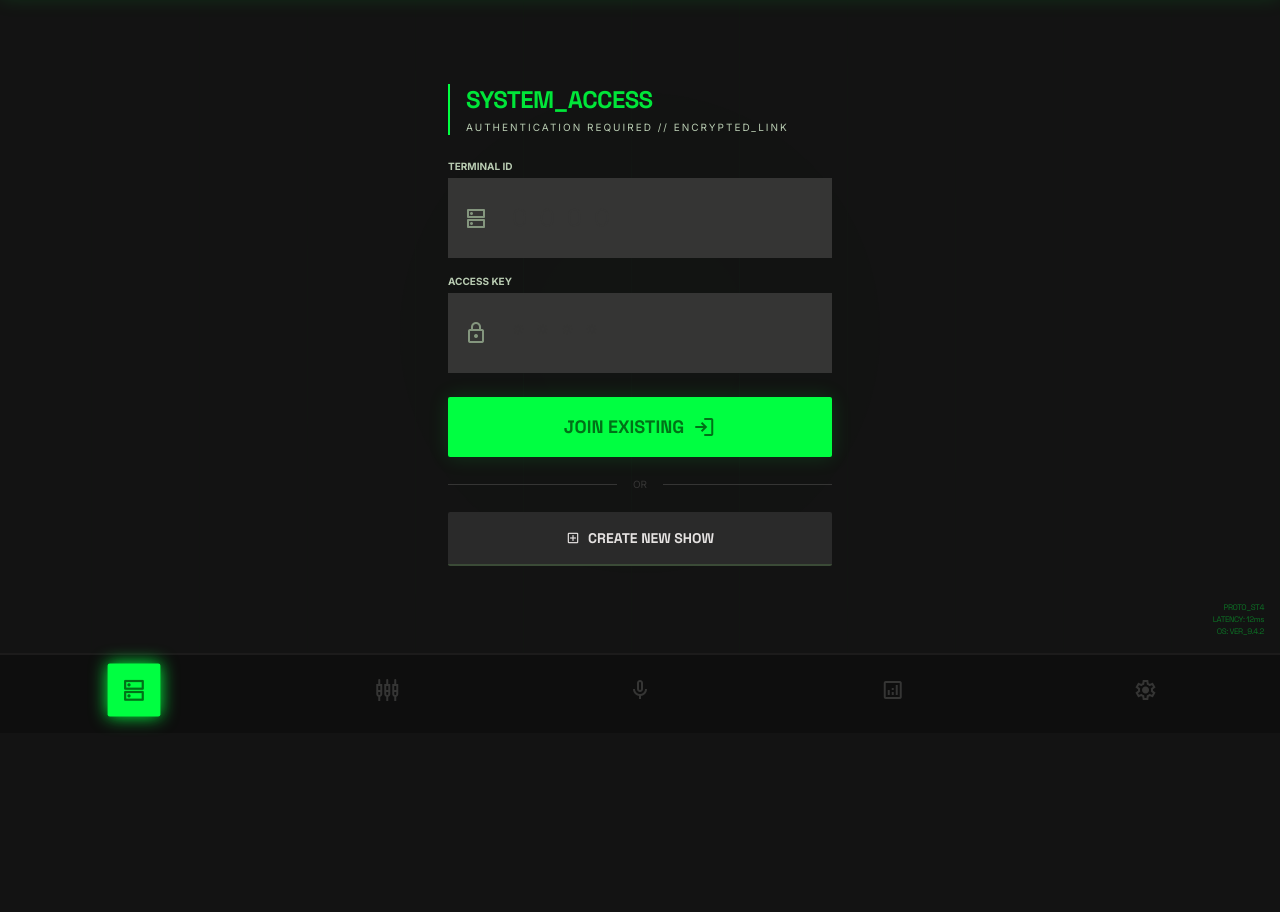
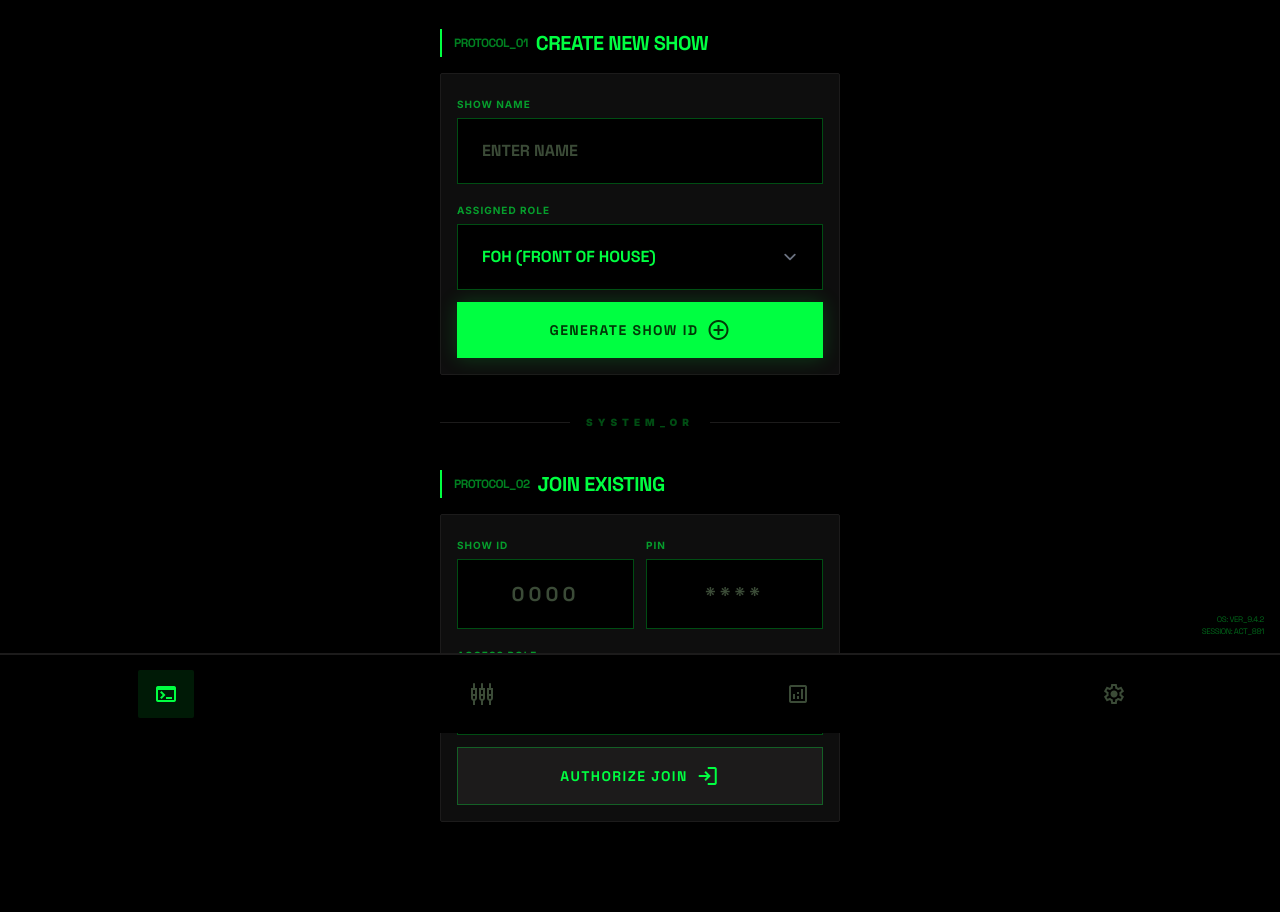
Before and after one commit to fmiguelfreak/av-comm-server, a website: page public/index.html in a window 1280 px wide. Shown: the part 67-979 px from the top of the page. Before the commit the page ends 884 px from the top, so only its background shows below. Drawn offline with nearby package versions, Linux system fonts and the light colour scheme.

Commit message:
Update index.html

```diff
--- a/public/index.html
+++ b/public/index.html
@@ -3,10 +3,9 @@
 <html class="dark" lang="en"><head>
 <meta charset="utf-8"/>
 <meta content="width=device-width, initial-scale=1.0, maximum-scale=1.0, user-scalable=no" name="viewport"/>
-<title>ST-04 // OPS-9 COMMAND</title>
+<title>STAGE_TECH_AUTH // OPS-9</title>
 <script src="https://cdn.tailwindcss.com?plugins=forms,container-queries"></script>
 <link href="https://fonts.googleapis.com/css2?family=Space+Grotesk:wght@300;400;500;600;700&amp;family=Inter:wght@400;700;900&amp;display=swap" rel="stylesheet"/>
-<link href="https://fonts.googleapis.com/css2?family=Material+Symbols+Outlined:wght,FILL@100..700,0..1&amp;display=swap" rel="stylesheet"/>
 <link href="https://fonts.googleapis.com/css2?family=Material+Symbols+Outlined:wght,FILL@100..700,0..1&amp;display=swap" rel="stylesheet"/>
 <script id="tailwind-config">
       tailwind.config = {
@@ -14,185 +13,179 @@
         theme: {
           extend: {
             colors: {
-              "on-surface-variant": "#b9ccb2",
-              "on-primary-fixed-variant": "#00530e",
+              "primary": "#00FF41",
               "on-primary": "#003907",
-              "secondary-fixed": "#ffdcc1",
-              "on-error-container": "#ffdad6",
-              "secondary-fixed-dim": "#ffb778",
-              "on-secondary-fixed": "#2e1500",
-              "error-container": "#93000a",
-              "tertiary-fixed": "#ffdad2",
-              "on-primary-fixed": "#002203",
-              "tertiary": "#fff8f6",
-              "tertiary-fixed-dim": "#ffb4a2",
-              "surface-variant": "#353534",
-              "on-error": "#690005",
-              "outline": "#84967e",
-              "tertiary-container": "#ffd3c8",
-              "on-primary-container": "#007117",
-              "secondary": "#ffb778",
-              "primary-fixed-dim": "#00e639",
-              "on-tertiary-fixed": "#3c0700",
-              "inverse-primary": "#006e16",
-              "surface-container-high": "#2a2a2a",
-              "inverse-on-surface": "#313030",
-              "primary-container": "#00ff41",
-              "on-secondary-fixed-variant": "#6c3a00",
-              "surface-container-lowest": "#0e0e0e",
-              "background": "#131313",
-              "surface-bright": "#393939",
-              "secondary-container": "#fd9000",
-              "primary-fixed": "#72ff70",
-              "surface-dim": "#131313",
-              "on-secondary-container": "#613400",
-              "on-tertiary-container": "#b82a00",
-              "on-tertiary-fixed-variant": "#8a1d00",
-              "outline-variant": "#3b4b37",
-              "surface-container-highest": "#353534",
-              "on-background": "#e5e2e1",
-              "surface-container-low": "#1c1b1b",
-              "primary": "#ebffe2",
-              "on-tertiary": "#621100",
-              "inverse-surface": "#e5e2e1",
-              "surface-tint": "#00e639",
-              "surface-container": "#201f1f",
-              "surface": "#131313",
-              "error": "#ffb4ab",
-              "on-surface": "#e5e2e1",
-              "on-secondary": "#4c2700"
+              "background": "#000000",
+              "surface": "#0e0e0e",
+              "surface-variant": "#1c1b1b",
+              "outline": "#3b4b37"
             },
             fontFamily: {
               "headline": ["Space Grotesk"],
-              "body": ["Inter"],
-              "label": ["Inter"]
-            },
-            borderRadius: {"DEFAULT": "0.125rem", "lg": "0.25rem", "xl": "0.5rem", "full": "0.75rem"},
-          },
-        },
+              "body": ["Inter"]
+            }
+          }
+        }
       }
     </script>
 <style>
-      .material-symbols-outlined {
-        font-variation-settings: 'FILL' 0, 'wght' 400, 'GRAD' 0, 'opsz' 24;
-      }
-      body {
-        overflow: hidden;
-        height: 100vh;
-        width: 100vw;
-      }
-      .tactical-glow {
-        box-shadow: 0 0 20px rgba(0, 255, 65, 0.15);
-      }
-      .input-focus-accent:focus-within {
-        border-left: 4px solid #72ff70;
-      }
+      .material-symbols-outlined { font-variation-settings: 'FILL' 0, 'wght' 400, 'GRAD' 0, 'opsz' 24; }
+      body { overflow-x: hidden; min-height: 100vh; background-color: #000; }
+      .tactical-glow { box-shadow: 0 0 20px rgba(0, 255, 65, 0.2); }
+      .neon-border { border: 1px solid rgba(0, 255, 65, 0.3); }
+      .neon-border:focus-within { border-color: #00FF41; box-shadow: 0 0 10px rgba(0, 255, 65, 0.3); }
+      input::-webkit-outer-spin-button, input::-webkit-inner-spin-button { -webkit-appearance: none; margin: 0; }
+      input[type=number] { -moz-appearance: textfield; }
     </style>
-<style>
-    body {
-      min-height: max(884px, 100dvh);
-    }
-  </style>
-  </head>
-<body class="bg-background text-on-background font-body select-none">
-<!-- TopAppBar -->
-<header class="bg-[#131313] dark:bg-[#131313] text-[#00FF41] font-['Space_Grotesk'] uppercase tracking-widest text-sm docked full-width top-0 border-b-4 border-[#1c1b1b] shadow-[0_0_20px_rgba(0,255,65,0.15)] flex justify-between items-center px-4 h-16 w-full fixed z-50">
+</head>
+<body class="bg-black text-primary font-body select-none pb-24">
+<!-- Top Bar -->
+<header class="fixed top-0 left-0 w-full h-16 bg-black border-b-2 border-surface-variant z-50 flex items-center justify-between px-4">
 <div class="flex items-center gap-3">
-<span class="material-symbols-outlined text-[#00FF41]" data-icon="terminal">terminal</span>
-<span class="text-[#00FF41] font-bold tracking-tighter text-xl">ST-04 // OPS-9</span>
+<span class="material-symbols-outlined text-primary" data-icon="security">security</span>
+<h1 class="font-headline font-bold tracking-widest text-lg">STAGE_TECH_AUTH</h1>
 </div>
-<button class="bg-primary-container text-on-primary-container px-3 py-1 font-bold rounded-sm hover:bg-[#2a2a2a] transition-all active:scale-95 duration-75">
-            LEAD
-        </button>
+<div class="flex items-center gap-4 opacity-70">
+<span class="material-symbols-outlined text-sm animate-pulse" data-icon="sensors">sensors</span>
+<span class="material-symbols-outlined text-sm" data-icon="sync">sync</span>
+</div>
 </header>
-<!-- Main Content Canvas -->
-<main class="h-screen w-full flex flex-col items-center justify-center p-6 pt-20 pb-24">
-<!-- Tactical Interface Module -->
-<div class="w-full max-w-sm flex flex-col gap-6">
-<!-- Branding/Status Header -->
-<div class="space-y-1 border-l-2 border-primary-container pl-4">
-<h1 class="font-headline text-2xl font-bold tracking-tight text-primary-fixed-dim">SYSTEM_ACCESS</h1>
-<p class="font-label text-[10px] uppercase tracking-[0.2em] text-on-surface-variant">Authentication Required // encrypted_link</p>
+<main class="pt-24 px-6 max-w-md mx-auto space-y-8">
+<!-- Protocol 01: Create -->
+<section class="space-y-4">
+<div class="flex items-center gap-2 border-l-2 border-primary pl-3">
+<span class="font-headline font-bold text-xs tracking-tighter opacity-50">PROTOCOL_01</span>
+<h2 class="font-headline font-black text-xl uppercase tracking-tight">Create New Show</h2>
 </div>
-<!-- Input Form -->
-<div class="space-y-4">
-<!-- Numeric ID Field -->
-<div class="group relative">
-<label class="font-label text-[10px] uppercase font-bold text-on-surface-variant mb-1 block">Terminal ID</label>
-<div class="bg-surface-container-highest flex items-center p-4 input-focus-accent transition-all">
-<span class="material-symbols-outlined text-outline mr-3" data-icon="dns">dns</span>
-<input class="bg-transparent border-none focus:ring-0 w-full text-2xl font-headline tracking-[0.5em] text-primary-container placeholder:text-surface-variant uppercase" maxlength="4" placeholder="0000" type="text"/>
+<div class="space-y-3 bg-surface p-4 rounded-sm border border-surface-variant">
+<div class="space-y-1">
+<label class="text-[10px] font-bold uppercase tracking-widest opacity-60">Show Name</label>
+<div class="neon-border bg-black flex items-center p-3">
+<input class="bg-transparent border-none focus:ring-0 w-full text-primary placeholder:text-outline uppercase font-headline font-bold" id="create-name" placeholder="ENTER NAME" type="text"/>
 </div>
 </div>
-<!-- PIN Field -->
-<div class="group relative">
-<label class="font-label text-[10px] uppercase font-bold text-on-surface-variant mb-1 block">Access Key</label>
-<div class="bg-surface-container-highest flex items-center p-4 input-focus-accent transition-all">
-<span class="material-symbols-outlined text-outline mr-3" data-icon="lock">lock</span>
-<input class="bg-transparent border-none focus:ring-0 w-full text-2xl font-headline tracking-[0.5em] text-primary-container placeholder:text-surface-variant" maxlength="4" placeholder="****" type="password"/>
+<div class="space-y-1">
+<label class="text-[10px] font-bold uppercase tracking-widest opacity-60">Assigned Role</label>
+<div class="neon-border bg-black flex items-center p-3">
+<select class="bg-transparent border-none focus:ring-0 w-full text-primary font-headline font-bold uppercase cursor-pointer" id="create-role">
+<option class="bg-black" value="FOH">FOH (Front of House)</option>
+<option class="bg-black" value="BOH">BOH (Back of House)</option>
+<option class="bg-black" value="MICS">MICS (Microphones)</option>
+<option class="bg-black" value="CUSTOM">CUSTOM OPERATOR</option>
+</select>
+</div>
+</div>
+<button class="w-full bg-primary text-on-primary font-headline font-black py-4 mt-2 tactical-glow active:scale-[0.98] transition-all uppercase text-sm tracking-widest flex items-center justify-center gap-2" onclick="handleCreate()">
+                Generate Show ID
+                <span class="material-symbols-outlined" data-icon="add_circle">add_circle</span>
+</button>
+</div>
+</section>
+<!-- Divider -->
+<div class="relative flex items-center py-2">
+<div class="flex-grow border-t border-surface-variant"></div>
+<span class="mx-4 text-[10px] font-black opacity-30 tracking-[0.5em]">SYSTEM_OR</span>
+<div class="flex-grow border-t border-surface-variant"></div>
+</div>
+<!-- Protocol 02: Join -->
+<section class="space-y-4">
+<div class="flex items-center gap-2 border-l-2 border-primary pl-3">
+<span class="font-headline font-bold text-xs tracking-tighter opacity-50">PROTOCOL_02</span>
+<h2 class="font-headline font-black text-xl uppercase tracking-tight">Join Existing</h2>
+</div>
+<div class="space-y-3 bg-surface p-4 rounded-sm border border-surface-variant">
+<div class="grid grid-cols-2 gap-3">
+<div class="space-y-1">
+<label class="text-[10px] font-bold uppercase tracking-widest opacity-60">Show ID</label>
+<div class="neon-border bg-black flex items-center p-3">
+<input class="bg-transparent border-none focus:ring-0 w-full text-primary placeholder:text-outline text-center text-xl font-headline font-bold tracking-[0.2em]" id="join-id" maxlength="4" oninput="this.value=this.value.slice(0,4)" placeholder="0000" type="number"/>
+</div>
+</div>
+<div class="space-y-1">
+<label class="text-[10px] font-bold uppercase tracking-widest opacity-60">PIN</label>
+<div class="neon-border bg-black flex items-center p-3">
+<input class="bg-transparent border-none focus:ring-0 w-full text-primary placeholder:text-outline text-center text-xl font-headline font-bold tracking-[0.2em]" id="join-pin" maxlength="4" oninput="this.value=this.value.slice(0,4)" placeholder="****" type="number"/>
 </div>
 </div>
 </div>
-<!-- Action Cluster -->
-<div class="flex flex-col gap-3">
-<!-- Join Button -->
-<button class="w-full bg-primary-container text-on-primary-container font-headline font-black text-lg py-4 rounded-sm tactical-glow active:scale-95 transition-transform flex items-center justify-center gap-2 group">
-                    JOIN EXISTING
-                    <span class="material-symbols-outlined group-hover:translate-x-1 transition-transform" data-icon="login">login</span>
-</button>
-<div class="flex items-center gap-4 py-2">
-<div class="h-[1px] bg-surface-container-highest flex-grow"></div>
-<span class="font-label text-[10px] text-surface-variant">OR</span>
-<div class="h-[1px] bg-surface-container-highest flex-grow"></div>
-</div>
-<!-- Create Button -->
-<a class="w-full bg-surface-container-high text-on-surface font-headline font-bold text-sm py-4 rounded-sm border-b-2 border-outline-variant hover:bg-surface-variant active:scale-95 transition-all flex items-center justify-center gap-2" href="config.html">
-<span class="material-symbols-outlined text-sm" data-icon="add_box">add_box</span>
-                    CREATE NEW SHOW
-                </a>
+<div class="space-y-1">
+<label class="text-[10px] font-bold uppercase tracking-widest opacity-60">Access Role</label>
+<div class="neon-border bg-black flex items-center p-3">
+<select class="bg-transparent border-none focus:ring-0 w-full text-primary font-headline font-bold uppercase cursor-pointer" id="join-role">
+<option class="bg-black" value="FOH">FOH (Front of House)</option>
+<option class="bg-black" value="BOH">BOH (Back of House)</option>
+<option class="bg-black" value="MICS">MICS (Microphones)</option>
+<option class="bg-black" value="CUSTOM">CUSTOM OPERATOR</option>
+</select>
 </div>
 </div>
-<!-- Environment Background Deco -->
-<div class="fixed inset-0 pointer-events-none z-[-1] opacity-5">
-<div class="absolute top-0 left-0 w-full h-full bg-[radial-gradient(circle_at_center,_var(--tw-gradient-stops))] from-primary-container/20 via-transparent to-transparent"></div>
-<div class="grid grid-cols-12 h-full w-full gap-4">
-<div class="border-r border-primary-container/20 h-full"></div>
-<div class="border-r border-primary-container/20 h-full"></div>
-<div class="border-r border-primary-container/20 h-full"></div>
-<div class="border-r border-primary-container/20 h-full"></div>
-<div class="border-r border-primary-container/20 h-full"></div>
-<div class="border-r border-primary-container/20 h-full"></div>
-<div class="border-r border-primary-container/20 h-full"></div>
-<div class="border-r border-primary-container/20 h-full"></div>
-<div class="border-r border-primary-container/20 h-full"></div>
-<div class="border-r border-primary-container/20 h-full"></div>
-<div class="border-r border-primary-container/20 h-full"></div>
-<div class="border-r border-primary-container/20 h-full"></div>
+<button class="w-full bg-surface-variant text-primary border border-primary/30 font-headline font-black py-4 mt-2 active:scale-[0.98] transition-all uppercase text-sm tracking-widest flex items-center justify-center gap-2" onclick="handleJoin()">
+                Authorize Join
+                <span class="material-symbols-outlined" data-icon="login">login</span>
+</button>
 </div>
+</section>
+</main>
+<!-- Bottom Navigation -->
+<nav class="fixed bottom-0 left-0 w-full h-20 bg-black border-t-2 border-surface-variant flex items-center justify-around px-2 z-50">
+<div class="flex flex-col items-center justify-center text-primary bg-primary/10 rounded-sm p-3 w-14">
+<span class="material-symbols-outlined" data-icon="terminal">terminal</span>
 </div>
-</main>
-<!-- BottomNavBar -->
-<nav class="bg-[#0e0e0e] dark:bg-[#0e0e0e] fixed bottom-0 left-0 w-full flex justify-around items-center px-2 pb-2 h-20 z-50 border-t-2 border-[#1c1b1b]">
-<div class="flex flex-col items-center justify-center bg-[#00ff41] text-[#007117] rounded-sm p-3 scale-110 shadow-[0_0_15px_#00ff41]">
-<span class="material-symbols-outlined" data-icon="dns">dns</span>
-</div>
-<div class="flex flex-col items-center justify-center text-[#353534] p-3 hover:text-[#00FF41] transition-all">
+<div class="flex flex-col items-center justify-center text-outline hover:text-primary transition-colors p-3 w-14">
 <span class="material-symbols-outlined" data-icon="settings_input_component">settings_input_component</span>
 </div>
-<div class="flex flex-col items-center justify-center text-[#353534] p-3 hover:text-[#00FF41] transition-all">
-<span class="material-symbols-outlined" data-icon="mic">mic</span>
-</div>
-<div class="flex flex-col items-center justify-center text-[#353534] p-3 hover:text-[#00FF41] transition-all">
+<div class="flex flex-col items-center justify-center text-outline hover:text-primary transition-colors p-3 w-14">
 <span class="material-symbols-outlined" data-icon="analytics">analytics</span>
 </div>
-<div class="flex flex-col items-center justify-center text-[#353534] p-3 hover:text-[#00FF41] transition-all">
+<div class="flex flex-col items-center justify-center text-outline hover:text-primary transition-colors p-3 w-14">
 <span class="material-symbols-outlined" data-icon="settings">settings</span>
 </div>
 </nav>
-<!-- System Metadata Overlay -->
-<div class="fixed bottom-24 right-4 flex flex-col items-end pointer-events-none opacity-40">
-<span class="font-headline text-[8px] text-primary-container tracking-tighter">PROTO_ST4</span>
-<span class="font-headline text-[8px] text-primary-container tracking-tighter">LATENCY: 12ms</span>
-<span class="font-headline text-[8px] text-primary-container tracking-tighter">OS: VER_9.4.2</span>
+<!-- Logic Script -->
+<script>
+    function handleCreate() {
+        const name = document.getElementById('create-name').value;
+        const role = document.getElementById('create-role').value;
+
+        if (!name) {
+            alert("SPECIFY SHOW NAME");
+            return;
+        }
+
+        // Simulate ID and PIN generation
+        const generatedId = Math.floor(1000 + Math.random() * 9000).toString();
+        const generatedPin = Math.floor(1000 + Math.random() * 9000).toString();
+
+        localStorage.setItem('activeShowID', generatedId);
+        localStorage.setItem('activePIN', generatedPin);
+        localStorage.setItem('activeRole', role);
+        localStorage.setItem('activeShowName', name);
+
+        alert(`SHOW CREATED\nID: ${generatedId}\nPIN: ${generatedPin}\nROLE: ${role}`);
+        // Redirect logic would go here
+    }
+
+    function handleJoin() {
+        const id = document.getElementById('join-id').value;
+        const pin = document.getElementById('join-pin').value;
+        const role = document.getElementById('join-role').value;
+
+        if (id.length !== 4 || pin.length !== 4) {
+            alert("INVALID CREDENTIALS: 4-DIGIT REQUIREMENT NOT MET");
+            return;
+        }
+
+        localStorage.setItem('activeShowID', id);
+        localStorage.setItem('activePIN', pin);
+        localStorage.setItem('activeRole', role);
+
+        alert(`JOINING SHOW ${id} AS ${role}`);
+        // Redirect logic would go here
+    }
+</script>
+<!-- System Metadata -->
+<div class="fixed bottom-24 right-4 flex flex-col items-end pointer-events-none opacity-40 select-none">
+<span class="font-headline text-[8px] tracking-tighter">OS: VER_9.4.2</span>
+<span class="font-headline text-[8px] tracking-tighter">SESSION: ACT_881</span>
 </div>
 </body></html>
```
